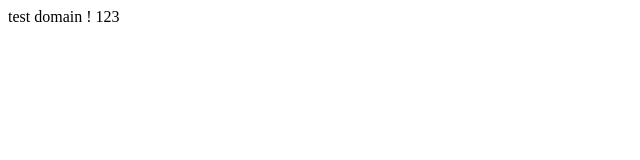
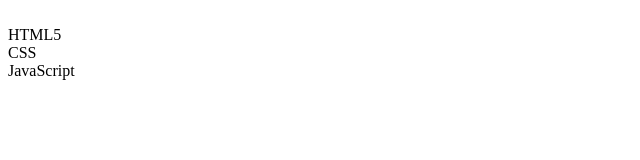
Before and after one commit to iandyou/iandyou.github.io, a plain HTML site: page index.html in a window 1280 px wide. Shown: the whole page, without its empty margins (0-640 px from the left). Drawn offline with Linux system fonts and the light colour scheme.

Commit message:
Index
This is my page

```diff
--- /dev/null
+++ b/css/index.css
@@ -0,0 +1,3 @@
+ul{
+	display:inline;
+}
--- a/index.html
+++ b/index.html
@@ -1,2 +1,19 @@
-test domain !
-123
+<!doctype html>
+<html lang="en">
+<head>
+   <title>Welcome to My Page!</title>
+   <meta charset="utf-8" />
+   <link rel="stylesheet" href="css/index.css" />
+</head>
+<body>
+   <header>
+	   <nav>
+		  <ul>
+			 <li>HTML5</li>
+			 <li>CSS</li>
+			 <li>JavaScript</li>
+		  </ul>
+	   </nav>
+   </header>
+</body>
+</html>
```
Also changed, not shown: student.js (deleted, +0 -18 lines).
